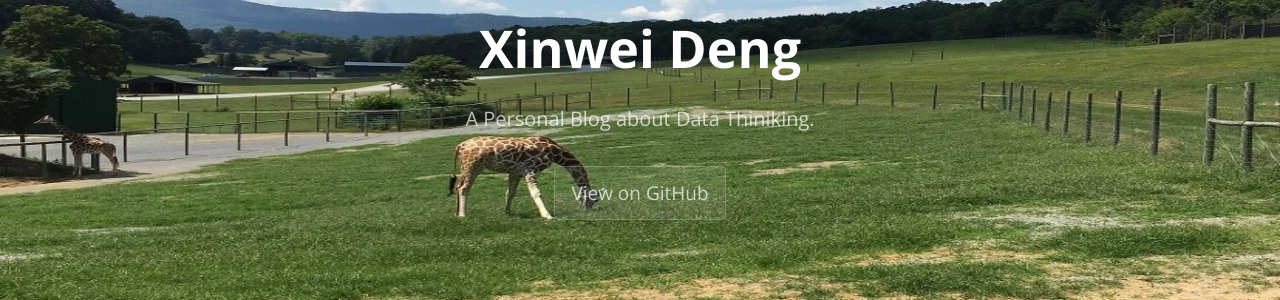
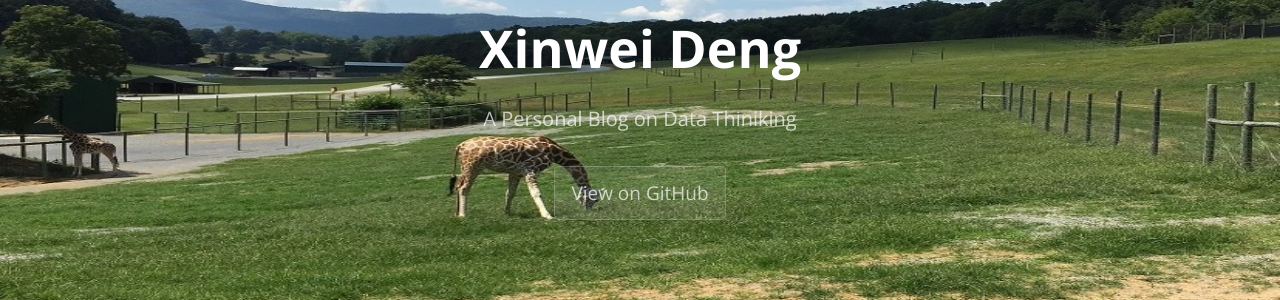
Before and after one commit to xwdeng80/blog, a Jekyll site: the page built from index.md, in a window 1280 px wide and 900 px high. Shown: the part 287-587 px from the top of the window. Built offline with Jekyll 4.4.1, drawn with Linux system fonts in a browser that asks for light colours.

Commit message:
Update _config.yml

```diff
--- a/_config.yml
+++ b/_config.yml
@@ -16,7 +16,7 @@
 title: Xinwei Deng
 email: xinwei.deng@gmail.com
 description: > # this means to ignore newlines until "baseurl:"
-  A Personal Blog about Data Thiniking.
+  A Personal Blog on Data Thiniking
 baseurl: "/blog" # the subpath of your site, e.g. /blog
 url: "http://xwdeng80.github.io" # the base hostname & protocol for your site, e.g. http://example.com
 twitter:
```
